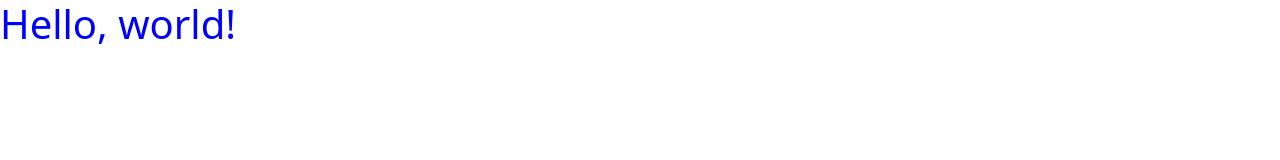
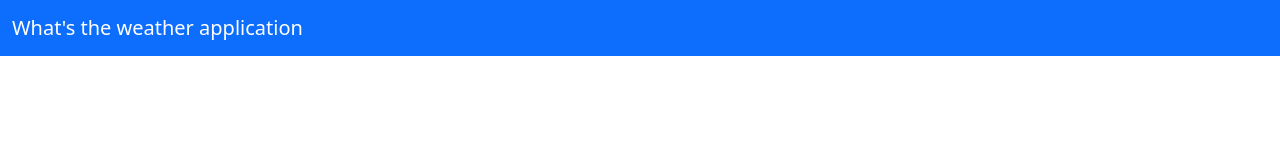
Before and after one commit to VitRod/App_Whats_the_weather, a plain HTML site: page index.html in a window 1280 px wide. Drawn offline with nearby package versions, Linux system fonts and the light colour scheme.

Commit message:
navigation bar
making navbar with bootstrap 5

```diff
--- a/index.html
+++ b/index.html
@@ -17,7 +17,28 @@
     <link rel="stylesheet" href="style.css">
   </head>
   <body>
-    <h1>Hello, world!</h1>
+
+    <nav class="navbar navbar-expand-lg  navbar-dark bg-primary">
+      <div class="container-fluid">
+        <a class="navbar-brand" href="#">What's the  weather application</a>
+
+        <div class="collapse navbar-collapse" id="navbarSupportedContent">
+
+
+        </div>
+      </div>
+    </nav>
+
+
+
+
+
+
+
+
+
+
+
 
 
 
```
